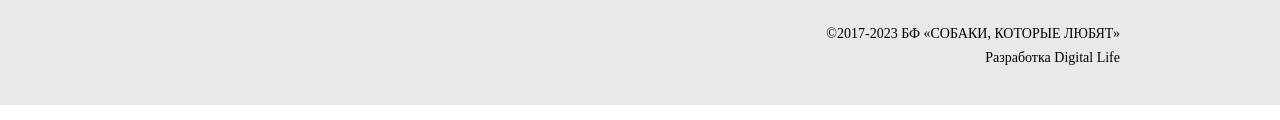
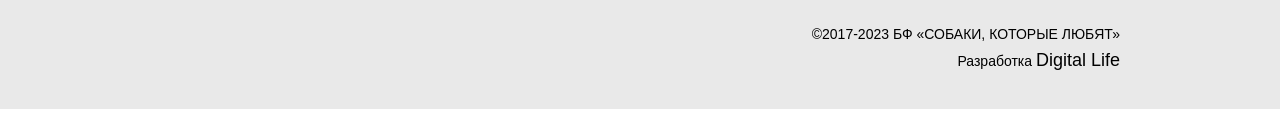
Before and after one commit to wycktor/test-dl71, a plain HTML site: page index.html in a window 1280 px wide. Shown: the part 517-637 px from the top of the page. Drawn offline with Linux system fonts and the light colour scheme.

Commit message:
add fix about developer

```diff
--- a/index.html
+++ b/index.html
@@ -72,9 +72,12 @@
                     </div>
                 </div>
             </section>
-            <div  class="footer__container-copy">
+            <div class="footer__container-copy">
                 <p>&copy;2017-2023 БФ «СОБАКИ, КОТОРЫЕ ЛЮБЯТ»</p>
-                <p>Разработка Digital Life</p>
+                <p>
+                    <span>Разработка</span>
+                    <span class="contacts__developer">Digital Life</span>
+                </p>
             </div>
         </div>
     </footer>
--- a/style.css
+++ b/style.css
@@ -178,3 +178,12 @@ footer label {
     gap: 10px;
     margin-top: 20px;
 }
+
+.footer__container-copy p {
+    font-family: Arimo;
+    font-size: 14px;
+}
+
+.contacts__developer {
+    font-size: 18px;
+}
```
